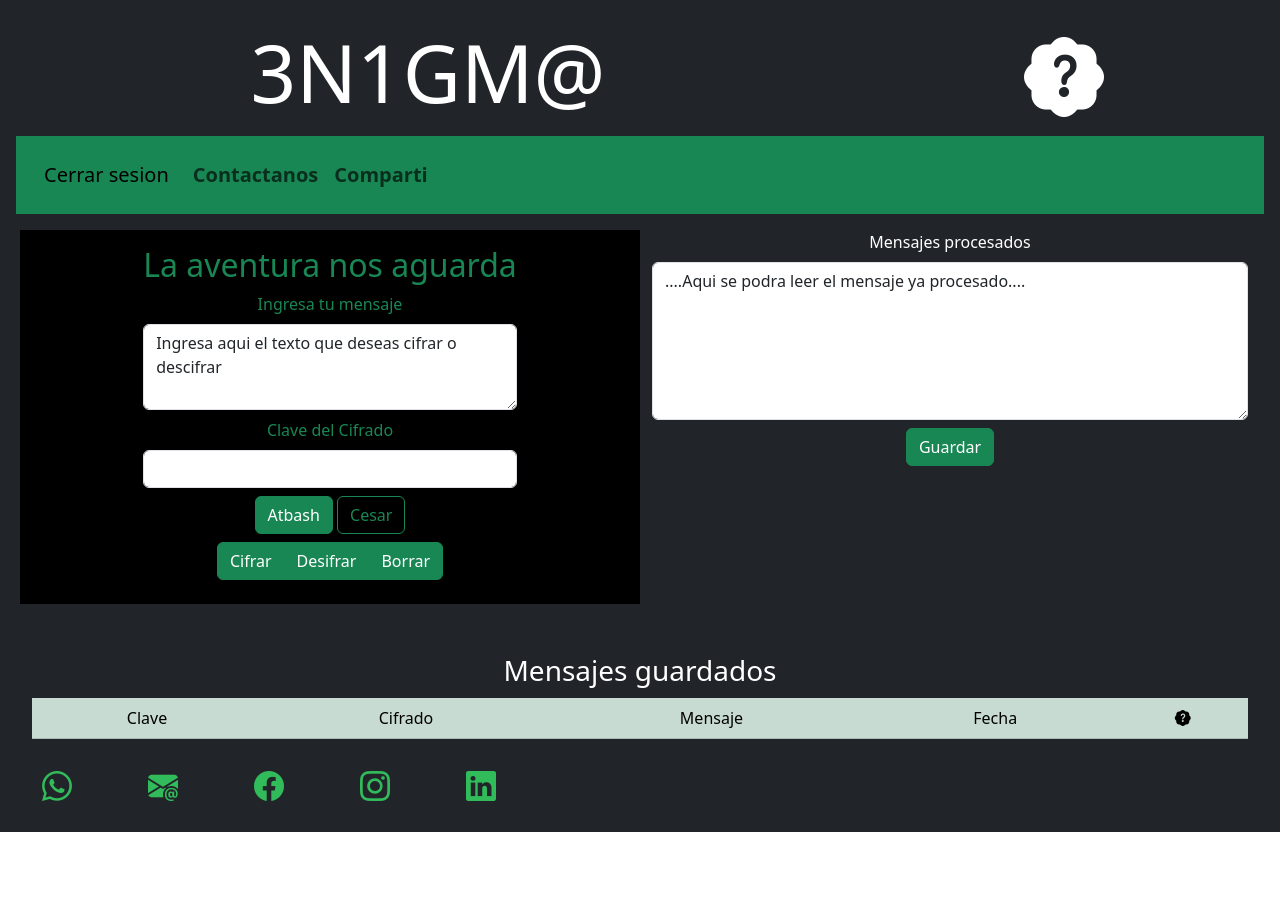
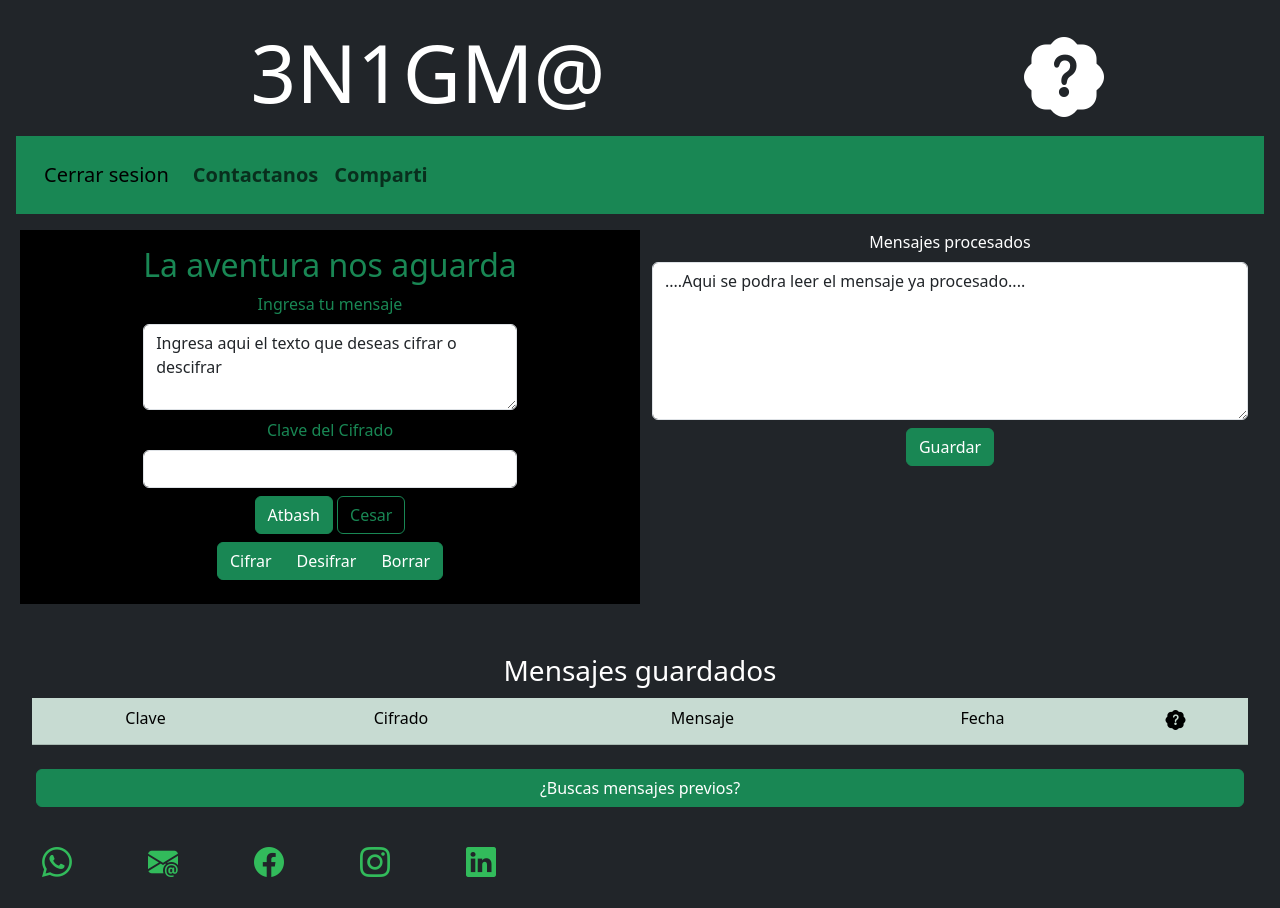
Before and after one commit to naylapalaoro/enigma, a website: page views/home.html in a window 1280 px wide. Before the commit the page ends 832 px from the top, so only its background shows below. Drawn offline with nearby package versions, Linux system fonts and the light colour scheme.

Commit message:
creamos la pagina para ver los mensajes previos

```diff
--- a/views/home.html
+++ b/views/home.html
@@ -93,18 +93,15 @@
                             <td>Cifrado</td>
                             <td>Mensaje</td>
                             <td>Fecha</td>
-                            <td><i class="bi bi-patch-question-fill"></i></td>
+                            <td><i class="bi bi-patch-question-fill"style="font-size: 20px"></i></td>
                         </tr>
                     </tbody>
                 </table>
             </div>
+            <div class="row justify-content-center text-center p-3">
+                <a class="btn btn-success" href="/mensajes" role="button">¿Buscas mensajes previos?</a>
+            </div>
         </section>
-
-    <!--<section>
-            <div class="">
-                <h3 class=""style="margin: 10px;">Buscar mensajes mas antiguos</h3>
-            </div>
-        </section>-->
     <!--footer-->
         <div class="row" id="Contactanos">
             <div class="col-2 col-md-1 mb-2">
```
Also changed, not shown: src/database.js (+8 -2 lines).
